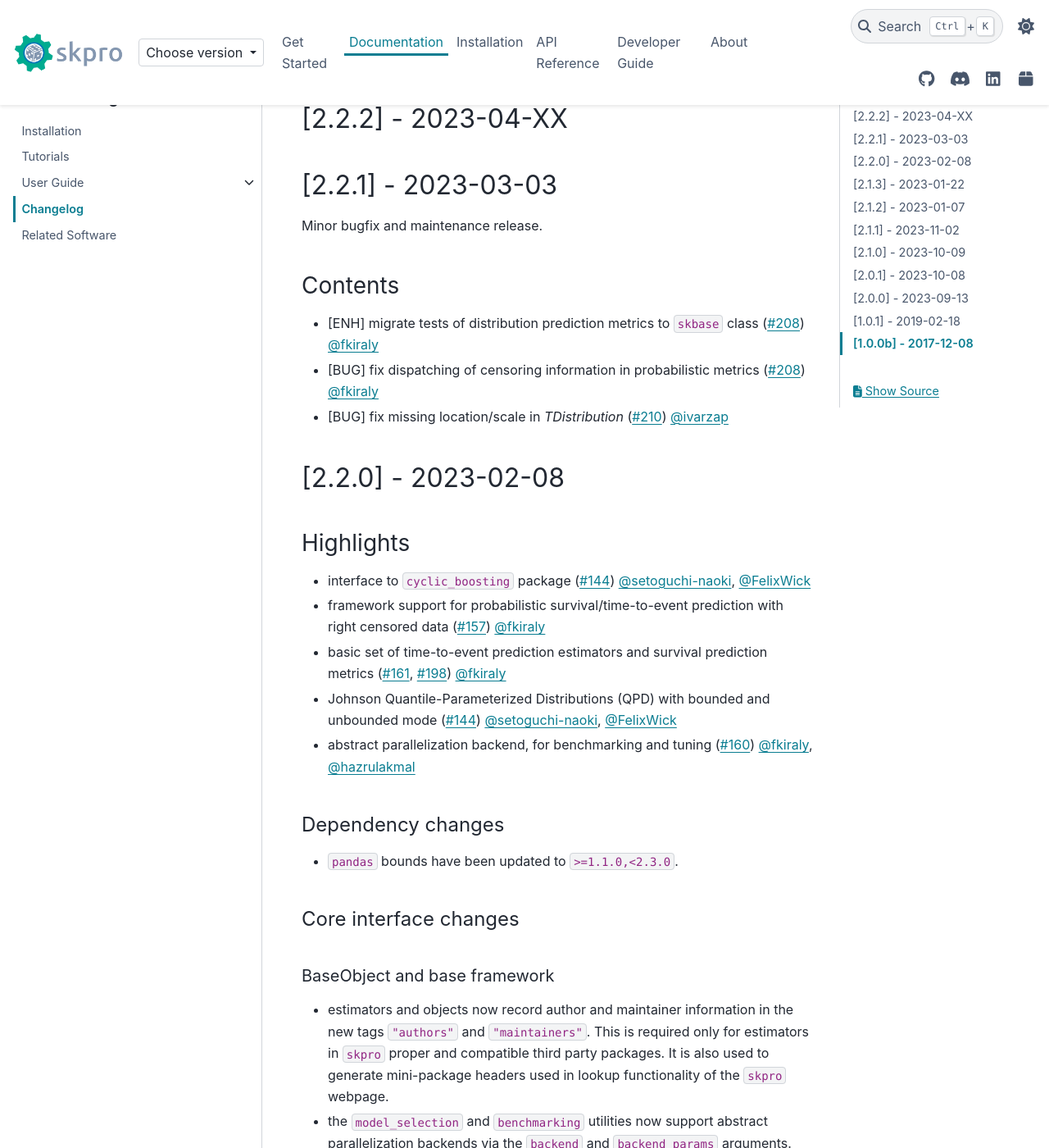
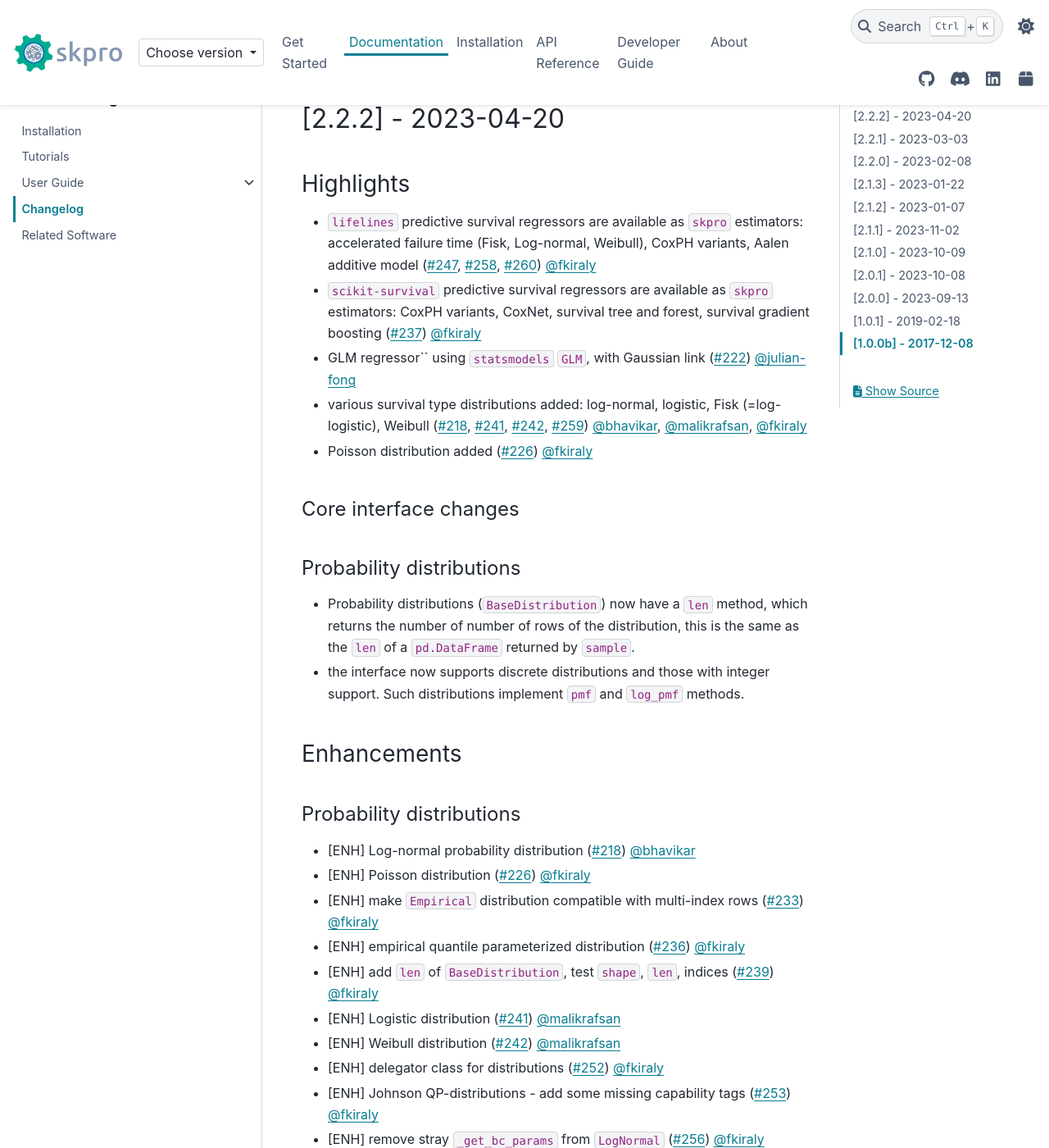
Before and after one commit to sktime/skpro, a Sphinx documentation site: the page built from docs/source/changelog.rst, in a window 1280 px wide and 1400 px high, scrolled down 359 px. Shown: the whole window at 82% size. Built offline with Sphinx 7.4.7 and the PyData theme 0.15.4, drawn with Linux system fonts in a browser that asks for light colours; pages that are not in the unit, such as notebooks, are missing from menus; comment, search, counter and statistics services are not loaded; some of the changed text lies outside the part shown.

Commit message:
changelog

```diff
--- a/docs/source/changelog.rst
+++ b/docs/source/changelog.rst
@@ -14,8 +14,102 @@ You can also subscribe to ``skpro``'s
 
 For planned changes and upcoming releases, see our :ref:`roadmap`.
 
-[2.2.2] - 2023-04-XX
+[2.2.2] - 2023-04-20
 ====================
+
+Highlights
+----------
+
+* ``lifelines`` predictive survival regressors are available as ``skpro`` estimators:
+  accelerated failure time (Fisk, Log-normal, Weibull), CoxPH variants,
+  Aalen additive model (:pr:`247`, :pr:`258`, :pr:`260`) :user:`fkiraly`
+* ``scikit-survival`` predictive survival regressors are available as ``skpro`` estimators:
+  CoxPH variants, CoxNet, survival tree and forest, survival gradient boosting (:pr:`237`) :user:`fkiraly`
+* GLM regressor`` using ``statsmodels`` ``GLM``, with Gaussian link (:pr:`222`) :user:`julian-fong`
+* various survival type distributions added: log-normal, logistic, Fisk (=log-logistic), Weibull
+  (:pr:`218`, :pr:`241`, :pr:`242`, :pr:`259`) :user:`bhavikar`, :user:`malikrafsan`, :user:`fkiraly`
+* Poisson distribution added (:pr:`226`) :user:`fkiraly`
+
+
+Core interface changes
+~~~~~~~~~~~~~~~~~~~~~~
+
+Probability distributions
+~~~~~~~~~~~~~~~~~~~~~~~~~
+
+* Probability distributions (``BaseDistribution``) now have a ``len`` method,
+  which returns the number of number of rows of the distribution, this is the same
+  as the ``len`` of a ``pd.DataFrame`` returned by ``sample``.
+* the interface now supports discrete distributions and those with integer support.
+  Such distributions implement ``pmf`` and ``log_pmf`` methods.
+
+Enhancements
+------------
+
+Probability distributions
+~~~~~~~~~~~~~~~~~~~~~~~~~
+
+* [ENH] Log-normal probability distribution (:pr:`218`) :user:`bhavikar`
+* [ENH] Poisson distribution (:pr:`226`) :user:`fkiraly`
+* [ENH] make ``Empirical`` distribution compatible with multi-index rows (:pr:`233`) :user:`fkiraly`
+* [ENH] empirical quantile parameterized distribution (:pr:`236`) :user:`fkiraly`
+* [ENH] add ``len`` of ``BaseDistribution``, test ``shape``, ``len``, indices (:pr:`239`) :user:`fkiraly`
+* [ENH] Logistic distribution (:pr:`241`) :user:`malikrafsan`
+* [ENH] Weibull distribution (:pr:`242`) :user:`malikrafsan`
+* [ENH] delegator class for distributions (:pr:`252`) :user:`fkiraly`
+* [ENH] Johnson QP-distributions - add some missing capability tags (:pr:`253`) :user:`fkiraly`
+* [ENH] remove stray ``_get_bc_params`` from ``LogNormal`` (:pr:`256`) :user:`fkiraly`
+* [ENH] Fisk distribution aka log-logistic distribution (:pr:`259`) :user:`fkiraly`
+
+Probabilistic regression
+~~~~~~~~~~~~~~~~~~~~~~~~
+
+* [ENH] ``GLMRegressor`` using statsmodels ``GLM`` with Gaussian link (:pr:`222`) :user:`julian-fong`
+* [ENH] added test parameters for probabilistic metrics (:pr:`234`) :user:`fkiraly`
+
+Survival and time-to-event prediction
+~~~~~~~~~~~~~~~~~~~~~~~~~~~~~~~~~~~~~
+
+* [ENH] adapter to ``scikit-survival``, all distributional survival regressors interfaced (:pr:`237`) :user:`fkiraly`
+* [ENH] adapter to ``lifelines``, most distributional survival regressors interfaced (:pr:`247`) :user:`fkiraly`
+* [ENH] log-normal AFT model from ``lifelines``(:pr:`258`) :user:`fkiraly`
+* [ENH] log-logistic/Fisk AFT model from ``lifelines`` (:pr:`260`) :user:`fkiraly`
+
+Fixes
+-----
+
+Probability distributions
+~~~~~~~~~~~~~~~~~~~~~~~~~
+
+* [BUG] bugfixes to QPD distributions - ``QPD_U``, ``QPD_S`` (:pr:`194`) :user:`fkiraly`
+* [BUG] fixes to lognormal distribution  (:pr:`261`) :user:`fkiraly`
+
+Test framework
+~~~~~~~~~~~~~~
+
+* [ENH] refactor test scenario creation to be lazy rather than on module load (:pr:`245`) :user:`fkiraly`
+
+Documentation
+-------------
+
+* [DOC] documentation improvement for probabilistic metrics (:pr:`234`) :user:`fkiraly`
+* [DOC] add :user:`julian-fong` to ``all-contributorsrc`` (:pr:`238`) :user:`fkiraly`
+* [DOC] docstring with mathematical description for ``QPD_Empirical`` (:pr:`253`) :user:`fkiraly`
+
+Maintenance
+-----------
+
+* [MNT] fix version pointer in readthedocs ``json`` (:pr:`225`) :user:`fkiraly`
+* [MNT] fix broken api source links in latest docs version (:pr:`243`) :user:`duydl`
+
+Contributors
+------------
+
+:user:`bhavikar`,
+:user:`duydl`,
+:user:`fkiraly`,
+:user:`julian-fong`,
+:user:`malikrafsan`
 
 
 [2.2.1] - 2023-03-03
```
